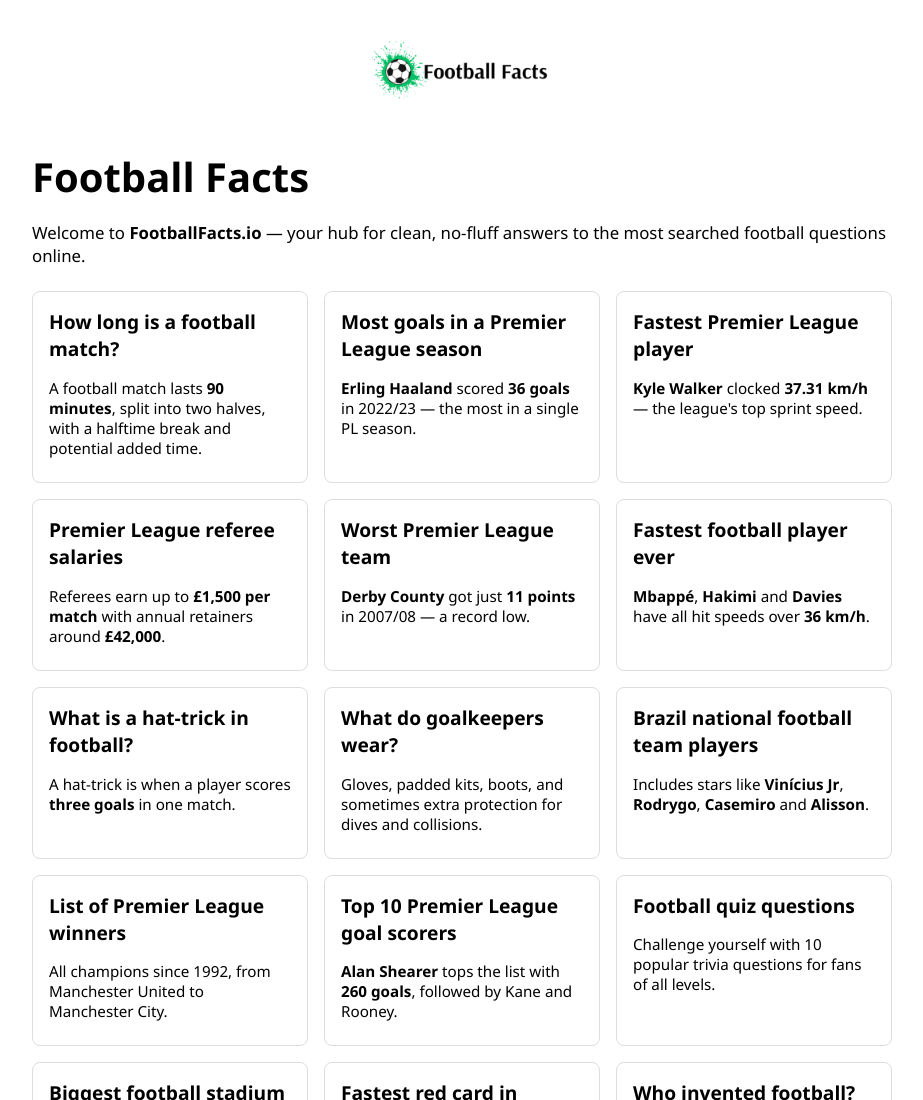
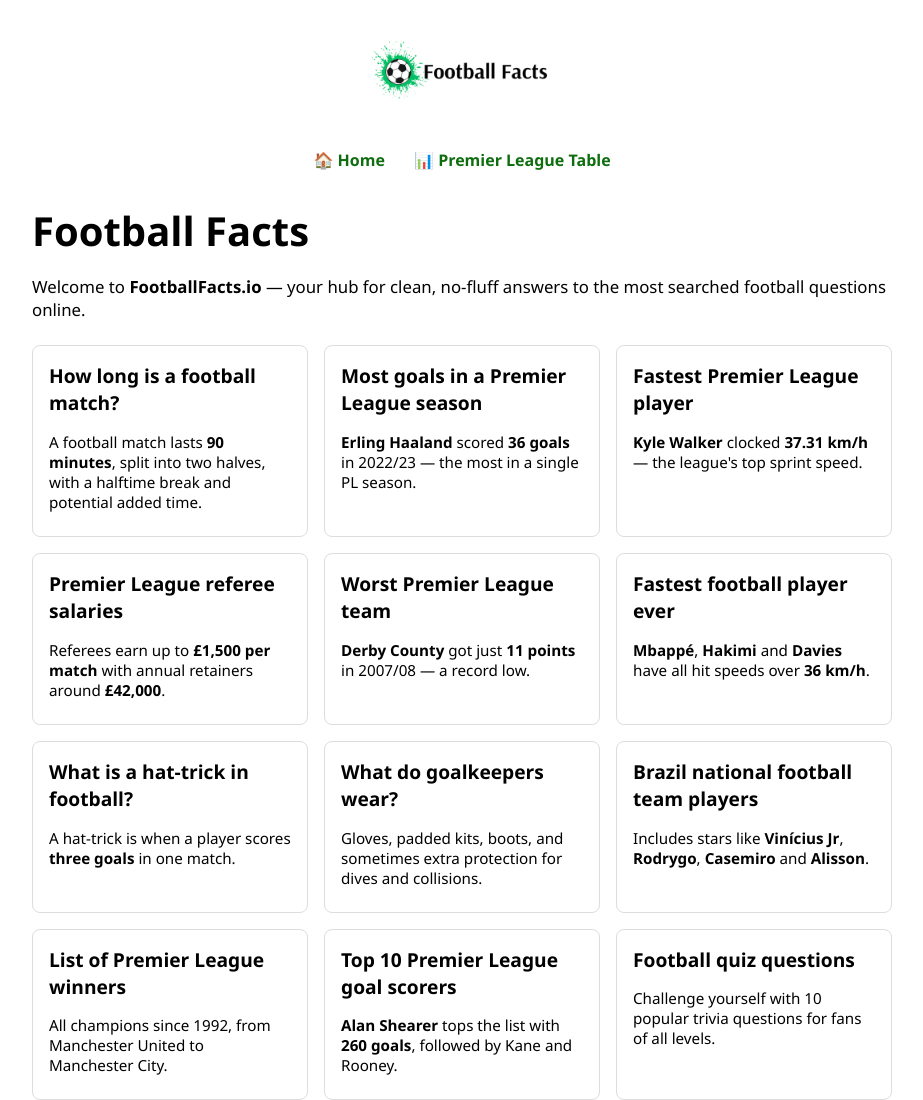
Before and after one commit to jergh100/football-facts, a plain HTML site: page index.html in a window 1280 px wide. Shown: the top 1100 px of the page, without its empty margins (178-1101 px from the left). Drawn offline with Linux system fonts and the light colour scheme.

Commit message:
Update index.html

```diff
--- a/index.html
+++ b/index.html
@@ -57,12 +57,28 @@
       text-align: center;
       color: #666;
     }
+    nav a {
+  color: #0e6d0e;
+  font-weight: bold;
+  text-decoration: none;
+  margin: 0 10px;
+}
+
+nav a:hover {
+  text-decoration: underline;
+  opacity: 0.8;
+}
   </style>
 </head>
 <body>
   <div style="text-align: center; margin-bottom: 2rem;">
     <img src="logo.png" alt="Football Facts Logo" style="height: 80px;" />
   </div>
+  <nav style="margin-bottom: 2rem; text-align: center;">
+  <a href="index.html" style="margin-right: 15px; text-decoration: none; font-weight: bold; color: #0e6d0e;">🏠 Home</a>
+  <a href="premier-league-table.html" style="text-decoration: none; font-weight: bold; color: #0e6d0e;">📊 Premier League Table</a>
+</nav>
+
   <h1>Football Facts</h1>
   <p>Welcome to <strong>FootballFacts.io</strong> — your hub for clean, no-fluff answers to the most searched football questions online.</p>
 
```
